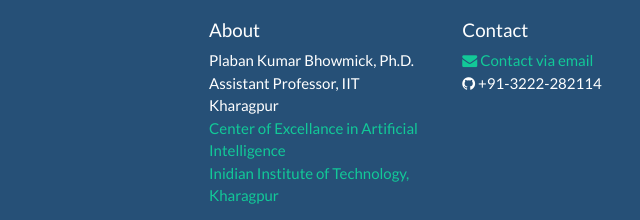
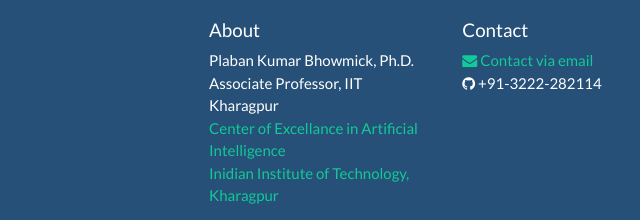
Before and after one commit to plaban/plaban.github.io, a plain HTML site: page research/index.html in a window 1280 px wide. Shown: the part 850-1070 px from the top of the page, 66-706 px from the left. Drawn offline with Linux system fonts and the light colour scheme; some icons are missing.

Commit message:
Update index.html

```diff
--- a/research/index.html
+++ b/research/index.html
@@ -302,7 +302,7 @@ I crafted kinematic stability analyses of this coupled dynamical system, includi
     <div class="row">
     <div class="col-sm-4">
         <h5>About</h5>
-            <p>Plaban Kumar Bhowmick, Ph.D.<br/> Assistant Professor, IIT Kharagpur<br/> <a href="http://www.ai.iitkgp.ac.in" target="_blank">
+            <p>Plaban Kumar Bhowmick, Ph.D.<br/> Associate Professor, IIT Kharagpur<br/> <a href="http://www.ai.iitkgp.ac.in" target="_blank">
               Center of Excellance in Artificial Intelligence </a><br/> <a href="http://www.iitkgp.ac.in" target="_blank">
                 Inidian Institute of Technology, Kharagpur</a>
 </p>
```
